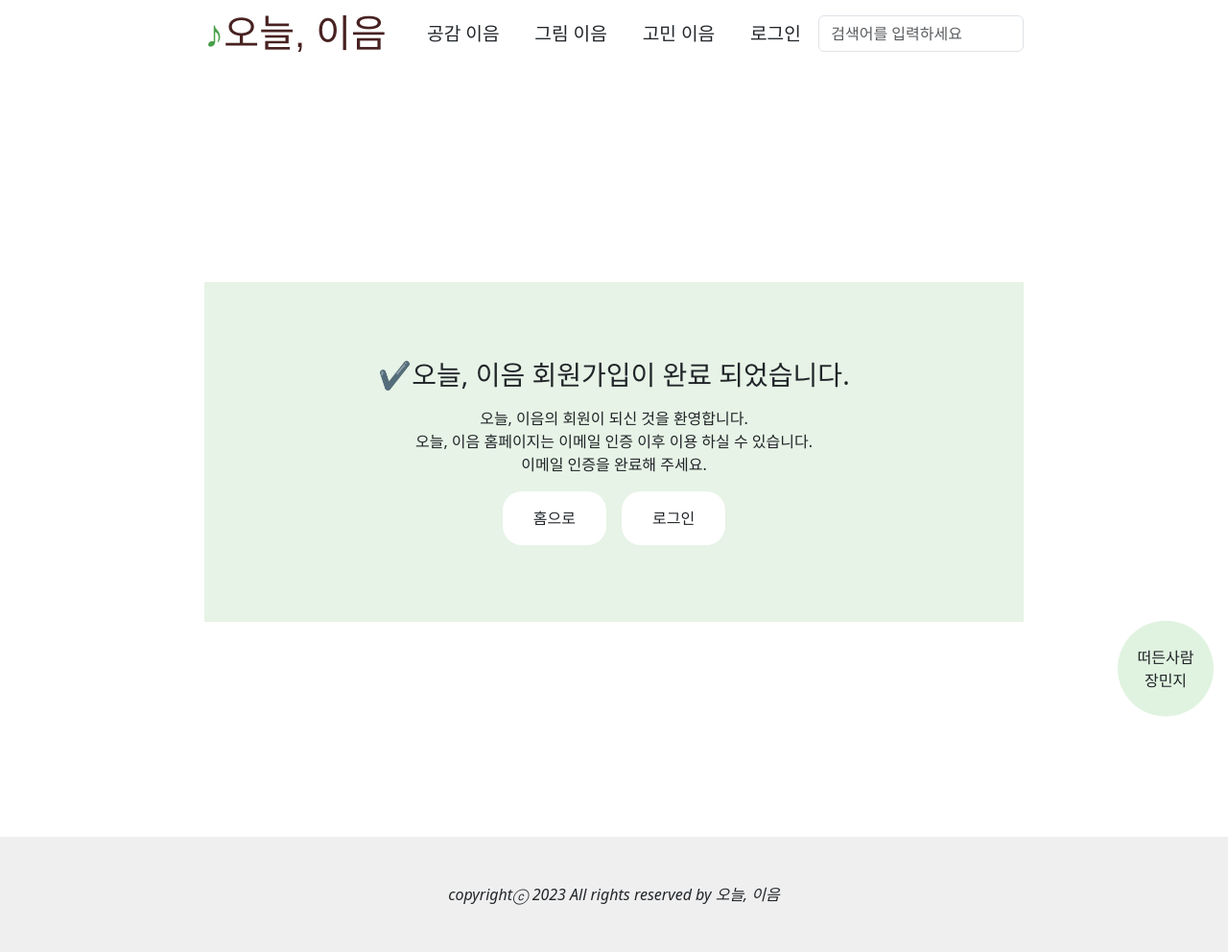
After one commit to skysky44/ieum, a Django app: page /accounts/complete_signup/ in a window 1280 px wide. The commit adds this page. Shown: the whole page at 96% size. Run offline with Django 3.2, Linux system fonts and the light colour scheme; some libraries are stand-ins or nearby versions; some web fonts are replaced.

Commit message:
[ADD]feature/accounts-signup-email

```diff
--- /dev/null
+++ b/accounts/templates/accounts/complete_signup.html
@@ -0,0 +1,44 @@
+{% extends 'base.html' %}
+{% block style %}
+.complate--container {
+  margin: 11rem 0;
+}
+.complate--list{
+  display : flex;
+  flex-direction: column;
+  justify-content : center;
+  align-items: center;
+  height : 100%;
+  background-color : #E6F3E6;
+  padding: 5rem 0;
+}
+.complate--list > h3 {
+  margin-bottom: 1rem;
+}
+.button--wrap {
+  display: flex;
+  gap: 1rem;
+  margin-top: 1rem;
+}
+/* 버튼 디자인 */
+.complete__etc--button {
+  font-size: 1rem;
+  border-radius: 20px;
+  background-color: #fff;
+  padding: 1rem 2rem;
+}
+{% endblock style %}
+{% block content %}
+<div class='complate--container'>
+  <div class="complate--list">
+    <h3>✔오늘, 이음 회원가입이 완료 되었습니다.</h3>
+    <p>오늘, 이음의 회원이 되신 것을 환영합니다.</p>
+    <p>오늘, 이음 홈페이지는 이메일 인증 이후 이용 하실 수 있습니다.</p>
+    <p>이메일 인증을 완료해 주세요.</p>
+    <div class="button--wrap">
+      <a class="complete__etc--button" href="{% url 'home' %}">홈으로</a>
+      <a class="complete__etc--button" href="{% url 'accounts:login' %}">로그인</a>
+    </div>
+  </div>
+</div>
+{% endblock content %}
--- a/accounts/templates/accounts/profile.html
+++ b/accounts/templates/accounts/profile.html
@@ -120,13 +120,13 @@
           <span>{{word}}</span>
         {% endfor %}
       </div> {% endcomment %}
-      <div id="wordContainer">
+      {% comment %} <div id="wordContainer">
         <button class="editButton">Edit</button>
         <button class="completeButton">complete</button>
         {% for word in word_list %}
             <span class="word">{{word}}</span>
         {% endfor %}
-      </div>
+      </div> {% endcomment %}
 
       <!-- 프로필 음악 -->
       <div class="profile--music--box mt-3">
--- a/accounts/urls.py
+++ b/accounts/urls.py
@@ -16,4 +16,5 @@ urlpatterns = [
     path('delete_track/<int:track_pk>/',views.delete_track, name='delete_track'),
     # 이메일 인증
     path('activate/<str:uidb64>/<str:token>/', views.activate, name="activate"),
+    path('complete_signup/', views.complete_signup, name="complete_signup"),
 ]
--- a/accounts/views.py
+++ b/accounts/views.py
@@ -42,14 +42,14 @@ def login(request):
             for i in a:
                 if username in a:
                     context = {
-                         'error' : '이메일 인증하세요.',
-                         'form': form,
+                        'error' : '⛔ 이메일 인증하세요.',
+                        'form': form,
                         }
                     return render(request, 'accounts/login.html', context)
                 elif username not in a:
                     context = {
-                         'error' : '회원정보가 존재하지 않습니다.',
-                         'form' : form,
+                        'error' : '⛔ 회원정보가 존재하지 않습니다.',
+                        'form' : form,
                         }
                     return render(request, 'accounts/login.html', context)
 
@@ -123,6 +123,8 @@ from django.utils.encoding import force_bytes, force_text
 from .tokens import account_activation_token
 from django.contrib import auth
 
+def complete_signup(request):
+    return render(request, 'accounts/complete_signup.html')
 
 def signup(request):
     # my_sentence = []
@@ -145,12 +147,11 @@ def signup(request):
             })
             mail_title = "계정 활성화 확인 이메일"
             mail_to = request.POST["email"]
-            print(mail_to)
             email = EmailMessage(mail_title, message, to=[mail_to])
             email.send()
             auth_login(request, user)
             # my_sentence = request.POST.getlist('tag')
-            return redirect('accounts:login')
+            return redirect('accounts:complete_signup')
     else:
         form = CustomUserCreationForm()
         # my_sentence = request.POST.getlist('tag')
@@ -177,7 +178,6 @@ def activate(request, uidb64, token):
         }
 
         return render(request, 'accounts/email_error.html', context)
-    return
 
 
 @login_required
@@ -295,7 +295,7 @@ def profile(request, username):
     music = Track.objects.filter(user_id=user_id)
     post_reports = PostReport.objects.order_by('post_id', 'title')
     comment_reports = CommentReport.objects.order_by('comment_id', 'title')
-    balance_result = Result.objects.get(user_id=user_id)
+    # balance_result = Result.objects.get(user_id=user_id)
     word_list = []
     # for key, value in balance_result.word.items():
     #     if value == '졸려':
@@ -324,7 +324,6 @@ def profile(request, username):
     #     if introduction == ",":
     #             introductions_list.append(word)
     #             word = ""
-
 
         # if introduction not in sign:
         #     word += introduction
@@ -358,7 +357,7 @@ def profile(request, username):
         'post_reports' : post_reports,
         'comment_reports' : comment_reports,
         'fortunes' : fortunes,
-        'balance_result' : balance_result,
+        # 'balance_result' : balance_result,
         # 'word_list' : word_list,
         'fortune_today' : date.today(),
 
--- a/templates/base.html
+++ b/templates/base.html
@@ -84,7 +84,7 @@
             <!-- 네 정환님 검색 하신다구요? 네 -->
             <!-- 검색 넣으실때 아래는 다지우고 넣으셔도 됩니다 정환님 데헷 -->
             <form method="GET" action="{% url 'posts:main_search' %}">
-              <input class="form-control" type="text" name="query" value= "{{ query }}"" placeholder="검색어를 입력하세요">
+              <input class="form-control" type="text" name="query" value= "{{ query }}" placeholder="검색어를 입력하세요">
             </form>
             <!-- 여기까지에요 흐흐흐 -->
           </div>
```
Also changed, not shown: accounts/templates/accounts/login.html (+4 -3 lines).
